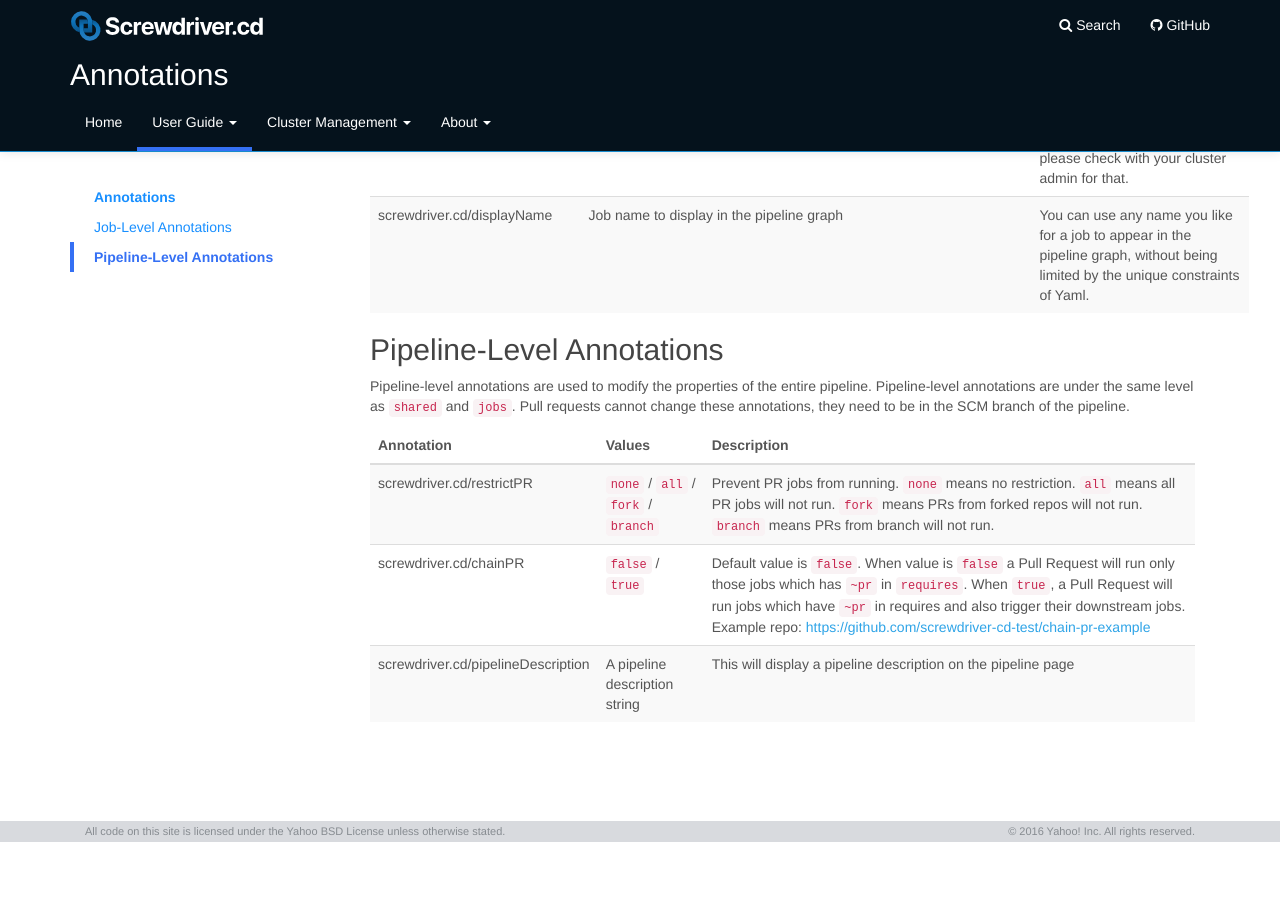
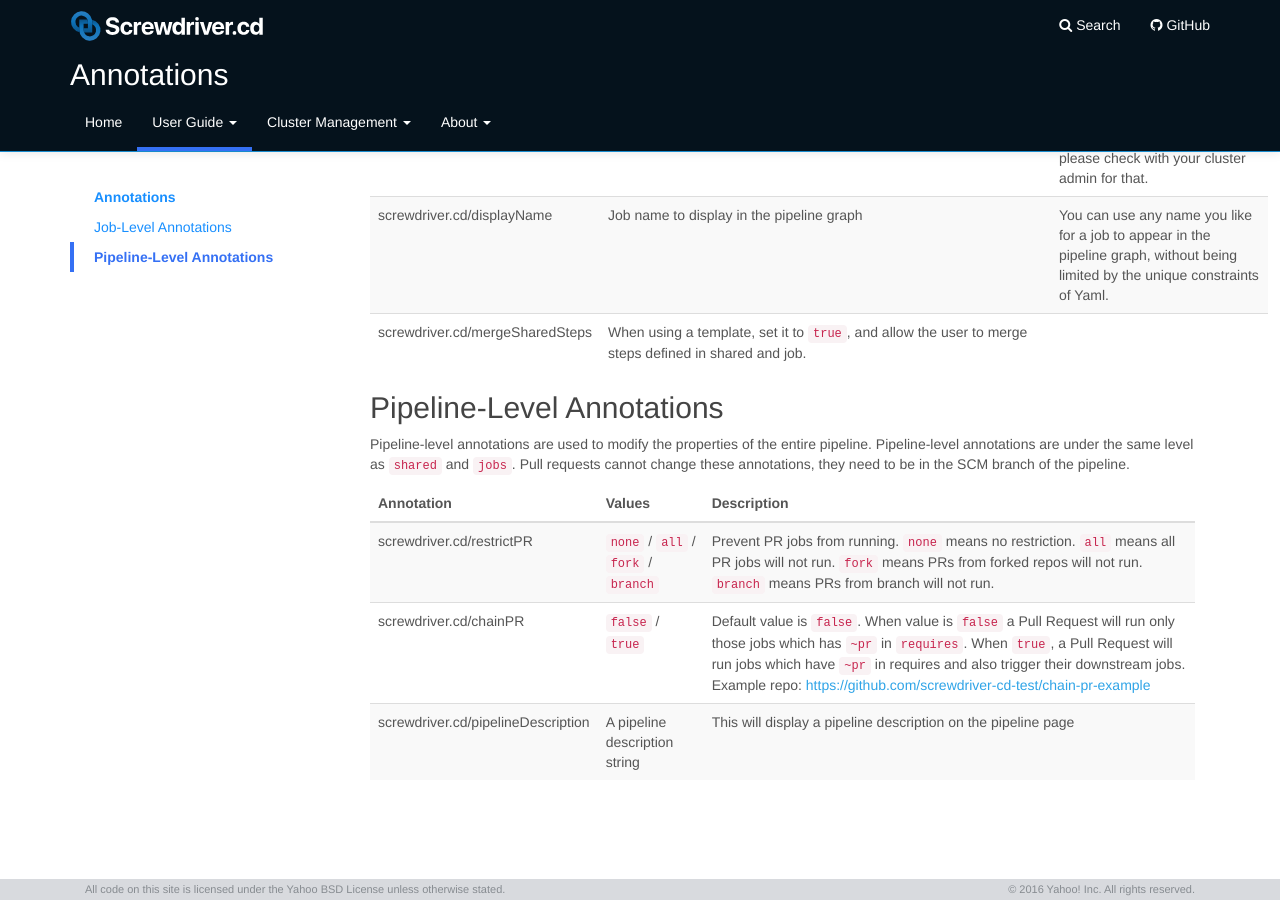
Before and after one commit to screwdriver-cd/guide, a Jekyll site: the page built from docs/user-guide/configuration/annotations.md, in a window 1280 px wide and 900 px high, scrolled down 3317 px. Built offline with Jekyll 4.4.1, drawn with Linux system fonts in a browser that asks for light colours; before the commit the page ends 4159 px from its top, so only the background shows below that.

Commit message:
docs(2174): Add annotations description

```diff
--- a/docs/user-guide/configuration/annotations.md
+++ b/docs/user-guide/configuration/annotations.md
@@ -55,6 +55,7 @@ The following annotations are supported by plugins maintained by Screwdriver.cd.
 | screwdriver.cd/dockerRam | `MICRO` / `LOW` / `HIGH` / `TURBO` | When using a `k8s` executor and Docker is enabled, this will set the memory resources for the Docker container, see the `screwdriver.cd/ram` annotation above for defaults. |
 | screwdriver.cd/coverageScope | `pipeline` / `job` | When using the coverage plugin, this will set the scope for project creation. Default behavior depends on cluster configuration (e.g. `COVERAGE_SONAR_ENTERPRISE`), please check with your cluster admin for that. |
 | screwdriver.cd/displayName | Job name to display in the pipeline graph | You can use any name you like for a job to appear in the pipeline graph, without being limited by the unique constraints of Yaml. |
+| screwdriver.cd/mergeSharedSteps | When using a template, set it to `true`, and allow the user to merge steps defined in shared and job. |
 
 ## Pipeline-Level Annotations
 
```
